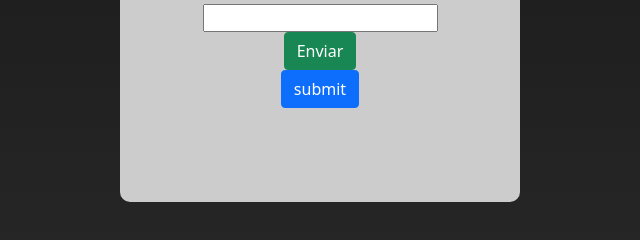
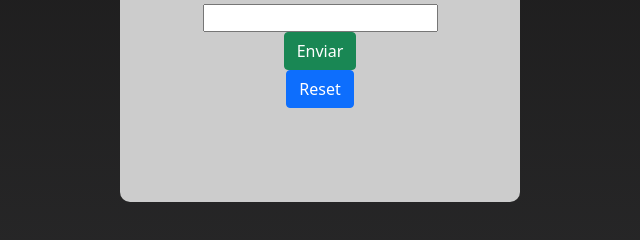
Before and after one commit to Nata-Santos/CalculadoraIMC, a plain HTML site: page index.html in a window 1280 px wide. Shown: the part 448-688 px from the top of the page, 320-960 px from the left. Drawn offline with Linux system fonts and the light colour scheme.

Commit message:
Modifica botoes

```diff
--- a/index.html
+++ b/index.html
@@ -25,7 +25,8 @@
                 <input id="peso" type="text">
 
                 <button onclick="calcular()" class="btn btn-success">Enviar</button>
-                <input class="btn btn-primary" type="submit" value="submit">
+                <button onclick="reset()" class="btn btn-primary">Reset</button>
+
             </div>
             <div id="box3">
 
--- a/index.js
+++ b/index.js
@@ -40,3 +40,6 @@ function calcular() {
         document.querySelector('#box3').innerHTML = '<p>Olá ' + nome + '</p>' + '<h1>Seu IMC é: </h1>' + imc.toFixed(2);
     }
 }
+function reset(){
+    location.reload()
+}
```
